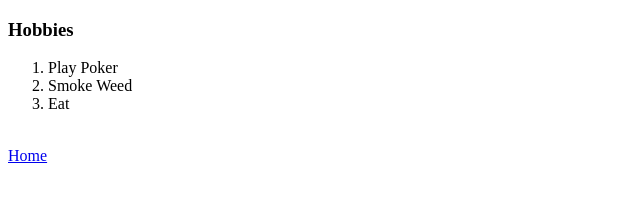
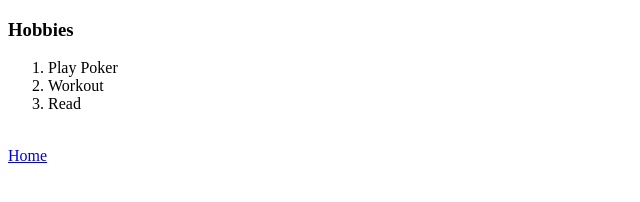
Before and after one commit to lcsmilhan/cv, a plain HTML site: page hobbies.html in a window 1280 px wide. Shown: the full height of the page, 0-640 px from the left. Drawn offline with Linux system fonts and the light colour scheme.

Commit message:
Update hobbies.html

```diff
--- a/hobbies.html
+++ b/hobbies.html
@@ -10,8 +10,8 @@
     <h3>Hobbies</h3>
     <ol>
         <li>Play Poker</li>
-        <li>Smoke Weed</li>
-        <li>Eat</li>
+        <li>Workout</li>
+        <li>Read</li>
     </ol>
     <br>
 
```
